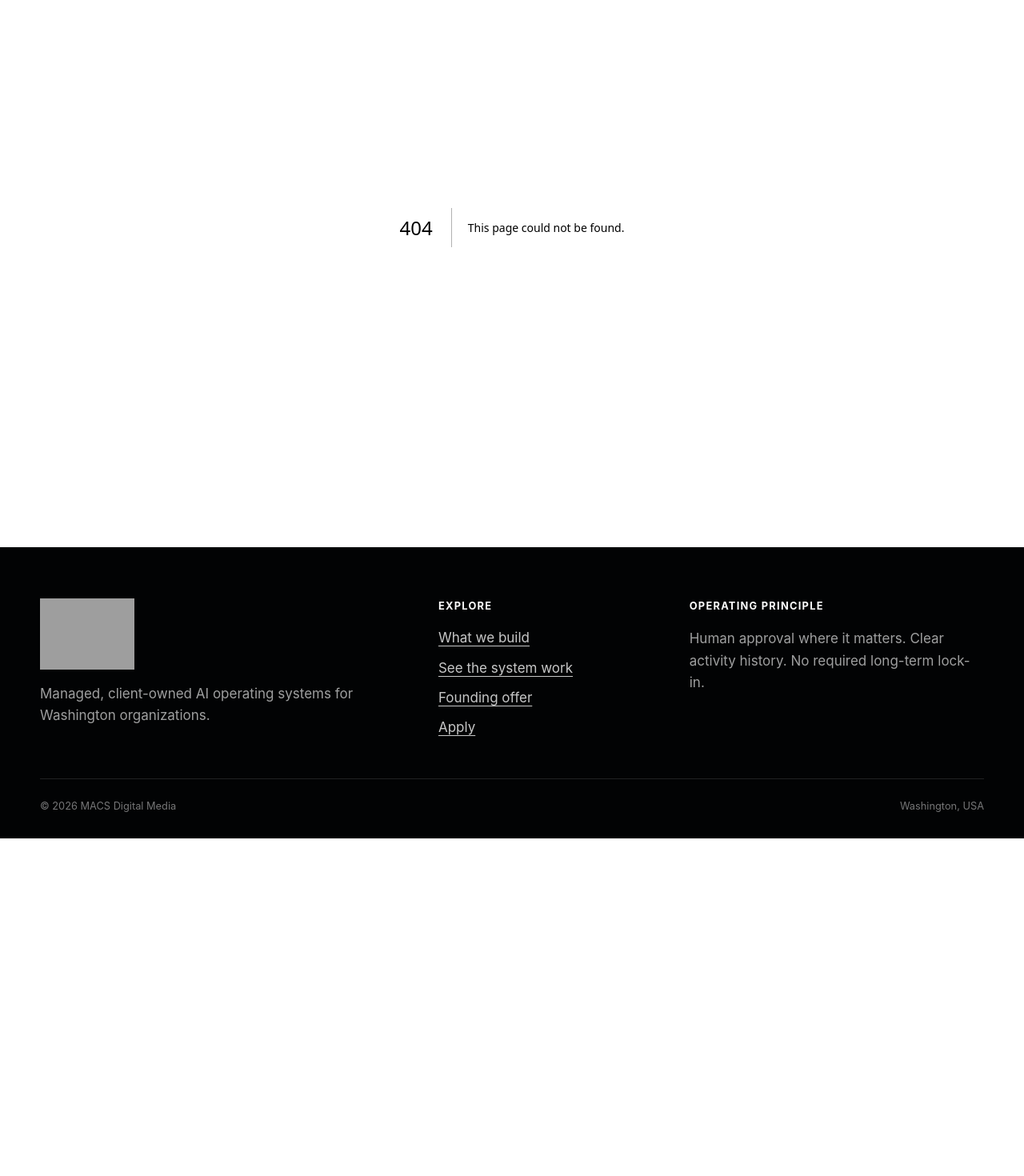
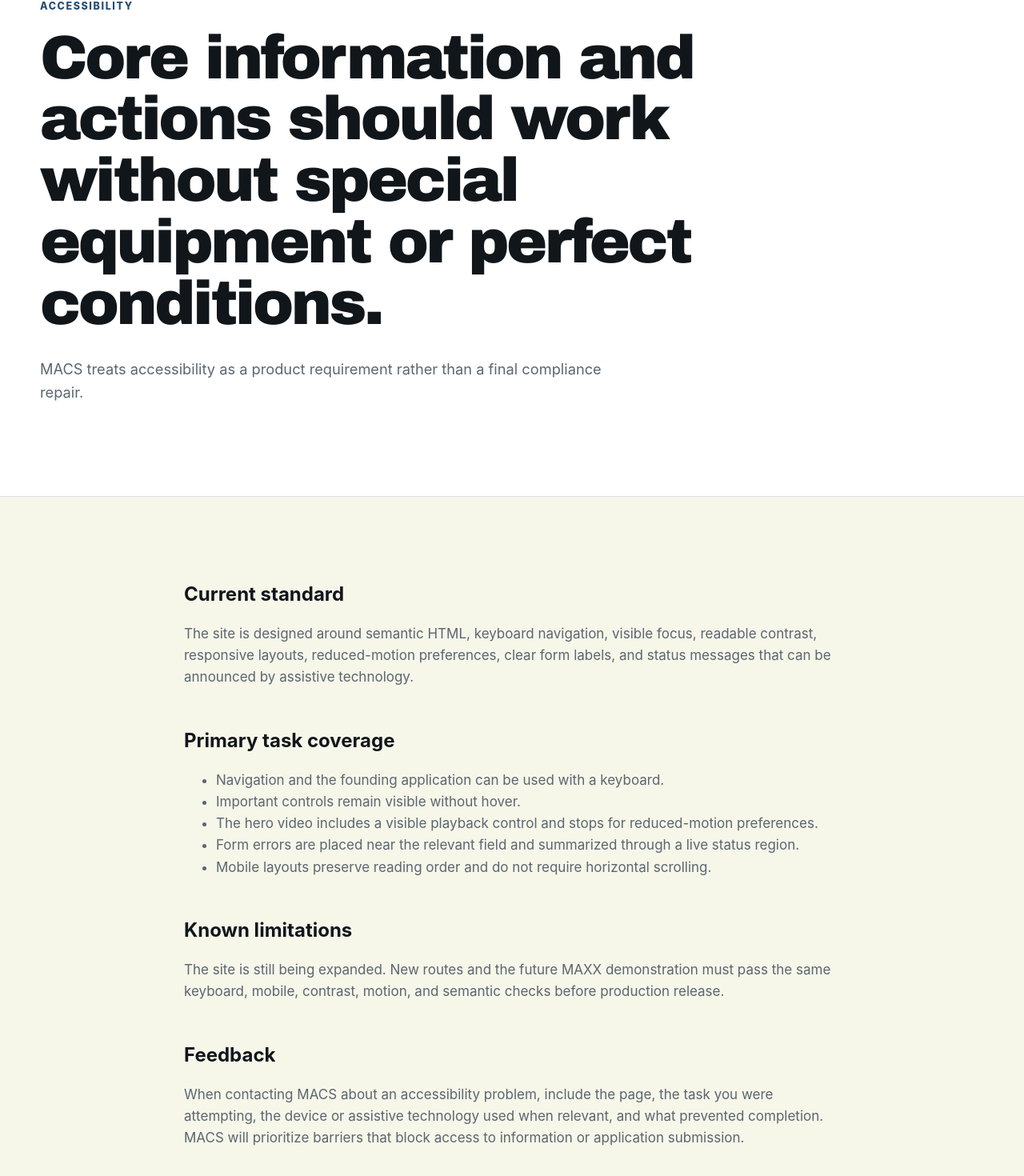
Before and after one commit to executiveusa/macsdigitalmedia, a Next.js app: page /accessibility in a window 1280 px wide. Before the commit this address had no page. Shown: the part 201-1671 px from the top of the page at 80% size. Before the commit the page ends 1249 px from the top, so only its background shows below. Built offline with nearby package versions, Linux system fonts and the light colour scheme; grey boxes are pictures that could not be loaded.

Commit message:
feat: add accessibility commitment page

```diff
--- /dev/null
+++ b/app/accessibility/page.tsx
@@ -0,0 +1,48 @@
+import type { Metadata } from "next";
+
+export const metadata: Metadata = {
+  title: "Accessibility",
+  description: "MACS Digital Media accessibility standards and feedback process.",
+};
+
+export default function AccessibilityPage() {
+  return (
+    <article className="content-page">
+      <header className="content-page__hero">
+        <div className="shell">
+          <p className="eyebrow eyebrow--dark">Accessibility</p>
+          <h1>Core information and actions should work without special equipment or perfect conditions.</h1>
+          <p className="content-page__lede">
+            MACS treats accessibility as a product requirement rather than a final compliance repair.
+          </p>
+        </div>
+      </header>
+
+      <div className="shell content-page__body legal-copy">
+        <h2>Current standard</h2>
+        <p>
+          The site is designed around semantic HTML, keyboard navigation, visible focus, readable contrast, responsive layouts, reduced-motion preferences, clear form labels, and status messages that can be announced by assistive technology.
+        </p>
+
+        <h2>Primary task coverage</h2>
+        <ul>
+          <li>Navigation and the founding application can be used with a keyboard.</li>
+          <li>Important controls remain visible without hover.</li>
+          <li>The hero video includes a visible playback control and stops for reduced-motion preferences.</li>
+          <li>Form errors are placed near the relevant field and summarized through a live status region.</li>
+          <li>Mobile layouts preserve reading order and do not require horizontal scrolling.</li>
+        </ul>
+
+        <h2>Known limitations</h2>
+        <p>
+          The site is still being expanded. New routes and the future MAXX demonstration must pass the same keyboard, mobile, contrast, motion, and semantic checks before production release.
+        </p>
+
+        <h2>Feedback</h2>
+        <p>
+          When contacting MACS about an accessibility problem, include the page, the task you were attempting, the device or assistive technology used when relevant, and what prevented completion. MACS will prioritize barriers that block access to information or application submission.
+        </p>
+      </div>
+    </article>
+  );
+}
```
